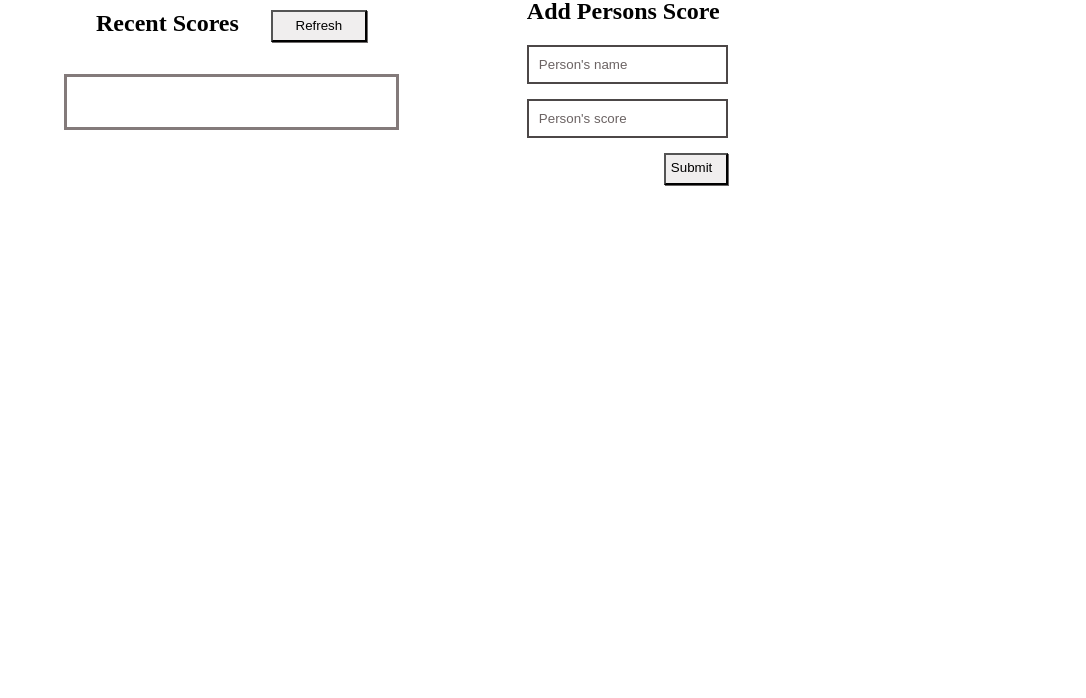
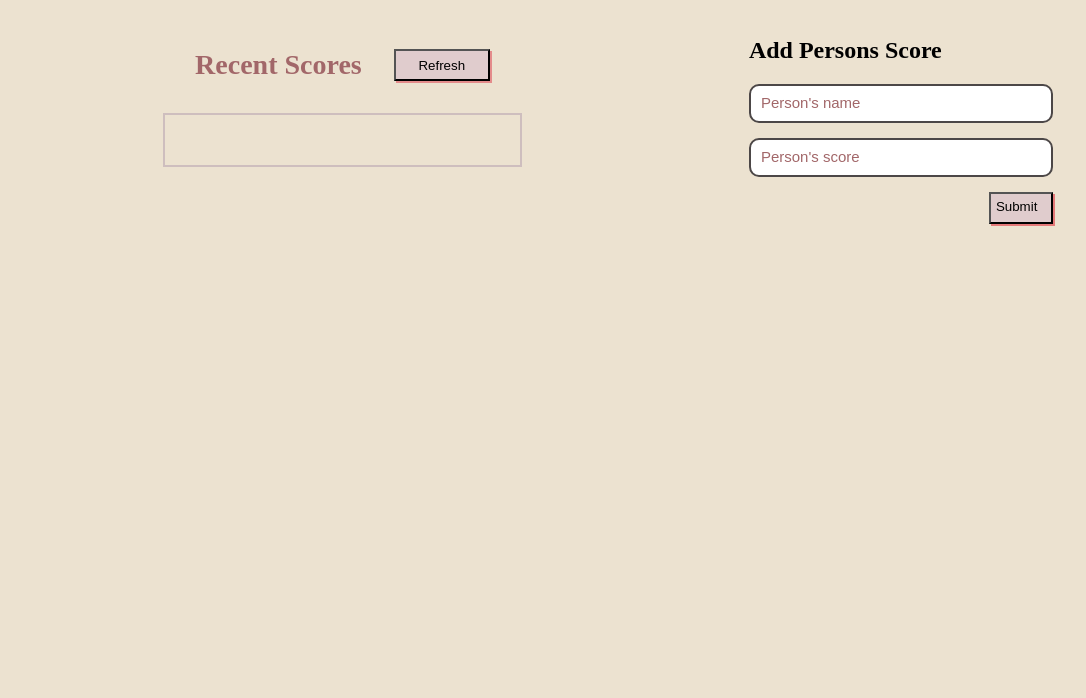
Before and after one commit to braincee/Leaderboard, a website built with webpack: page src/index.html in a window 1280 px wide. Shown: the part 102-800 px from the top of the page, without its empty margins (32-1118 px from the left). Built offline with nearby package versions, Linux system fonts and the light colour scheme; no server answers.

Commit message:
Add new styles

```diff
--- a/src/index.js
+++ b/src/index.js
@@ -8,7 +8,7 @@ const form = document.querySelector('.name-score');
 const newScoreApi = () => {
   const name = form.elements.name.value;
   const score = form.elements.score.value;
-  if (score !== '' && name !== '') {
+  if (name !== '' && score !== '') {
     newScore(name, score);
   }
 };
--- a/src/modules/scores.js
+++ b/src/modules/scores.js
@@ -9,7 +9,7 @@ const outcomeScores = async () => {
     const span = document.createElement('span');
     span.textContent = score.score;
     person.className = 'table-records';
-    person.textContent = `${score.user}:`;
+    person.textContent = `${score.user}`;
     person.appendChild(span);
     persons.appendChild(person);
   });
--- a/src/style.css
+++ b/src/style.css
@@ -2,14 +2,18 @@ body {
   padding: 0;
   margin: 0;
   box-sizing: border-box;
+  background-color: #ece2d0;
 }
 
 .header {
   padding: 0 4rem;
+  color: #a26769;
+  font-size: 48px;
 }
 
 main {
   display: flex;
+  justify-content: space-evenly;
   padding: 0 6rem;
   gap: 8rem;
 }
@@ -30,6 +34,8 @@ main {
 .board-2 .recent-score h2 {
   padding: 0;
   margin: 0;
+  font-size: 28px;
+  color: #a26769;
 }
 
 .board-2 form button {
@@ -38,45 +44,67 @@ main {
   width: 4rem;
   height: 2rem;
   padding: 5px;
-  background: rgb(240, 238, 238);
-  box-shadow: 1px 1px rgb(102, 99, 99);
+  background: #e0cccd;
+  box-shadow: 2px 2px rgb(228, 121, 121);
+  transition: transform 300ms ease-in;
+}
+
+.submit:hover {
+  cursor: pointer;
+  transform: scale(1.05);
+  border-radius: 15px;
 }
 
 .board-1 .recent-score button {
   width: 6rem;
   height: 2rem;
   padding: 5px;
-  background: rgb(240, 238, 238);
-  box-shadow: 1px 1px rgb(110, 106, 106);
+  background: #e0cccd;
+  box-shadow: 2px 2px rgb(228, 139, 139);
+  transition: transform 300ms ease-in;
+}
+
+.refresh:hover {
+  cursor: pointer;
+  border-radius: 15px;
+  transform: scale(1.05);
 }
 
 .board-1 .table {
-  border: 3px solid rgb(131, 122, 122);
+  border: 2px solid #cebebe;
   min-height: 50px;
   margin: 0;
   padding: 0;
+  font-size: 18px;
+  color: #3a1825;
 }
 
 .board-1 .table .table-records {
+  display: flex;
+  justify-content: space-between;
   list-style: none;
   padding: 5px;
+  font-family: 'Segoe UI', Tahoma, Geneva, Verdana, sans-serif;
 }
 
 .board-1 .table .table-records:nth-child(odd) {
-  background: rgb(206, 204, 204);
+  background: #cebebe;
 }
 
 .board-2 form {
   display: flex;
   flex-direction: column;
+  width: 19rem;
   gap: 15px;
 }
 
 .board-2 form input {
   border: 2px solid rgb(76, 71, 71);
   padding: 10px;
+  border-radius: 10px;
 }
 
 .board-2 form input::placeholder {
-  color: rgb(107, 99, 99);
+  color: #a26769;
+  font-size: 15px;
 }
```
